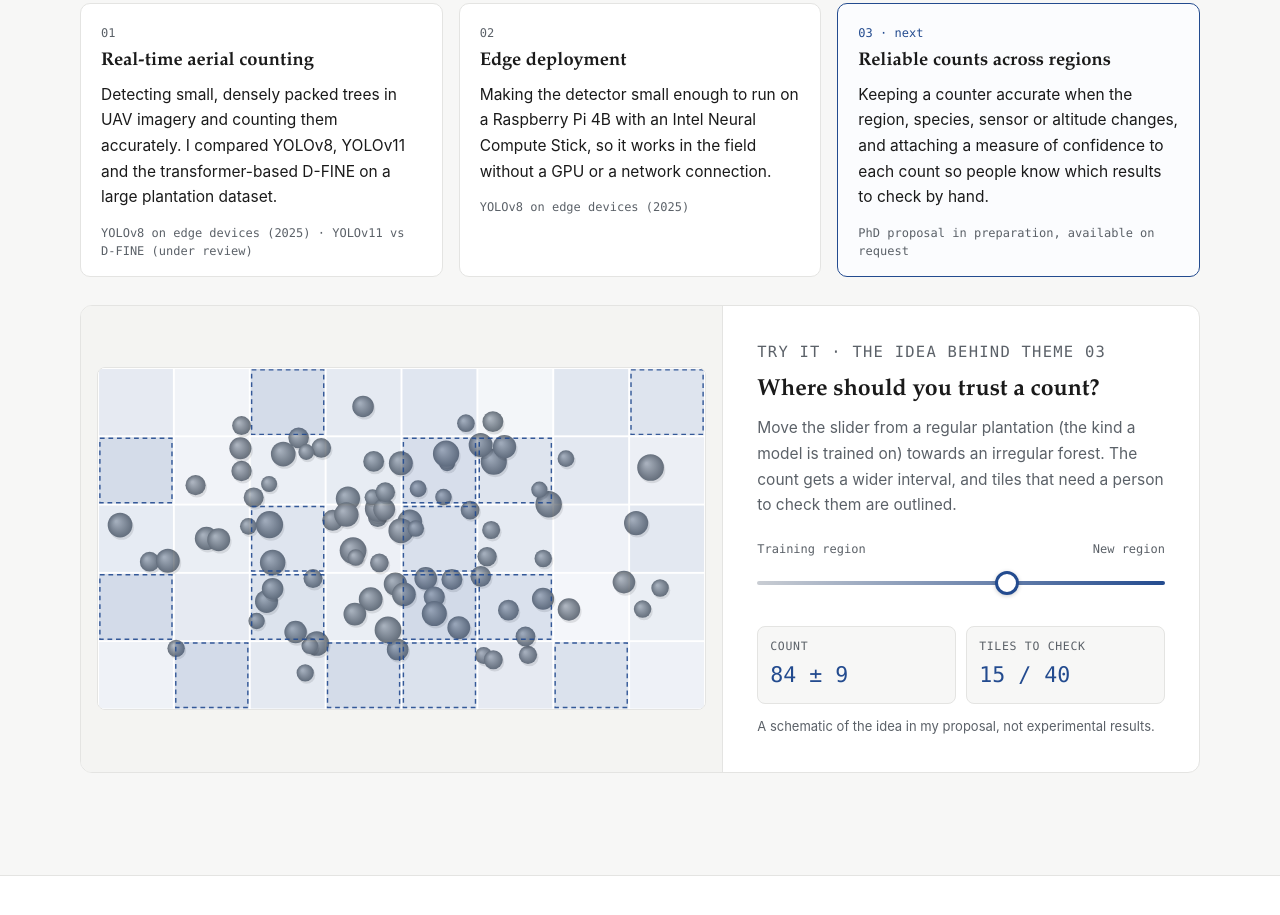
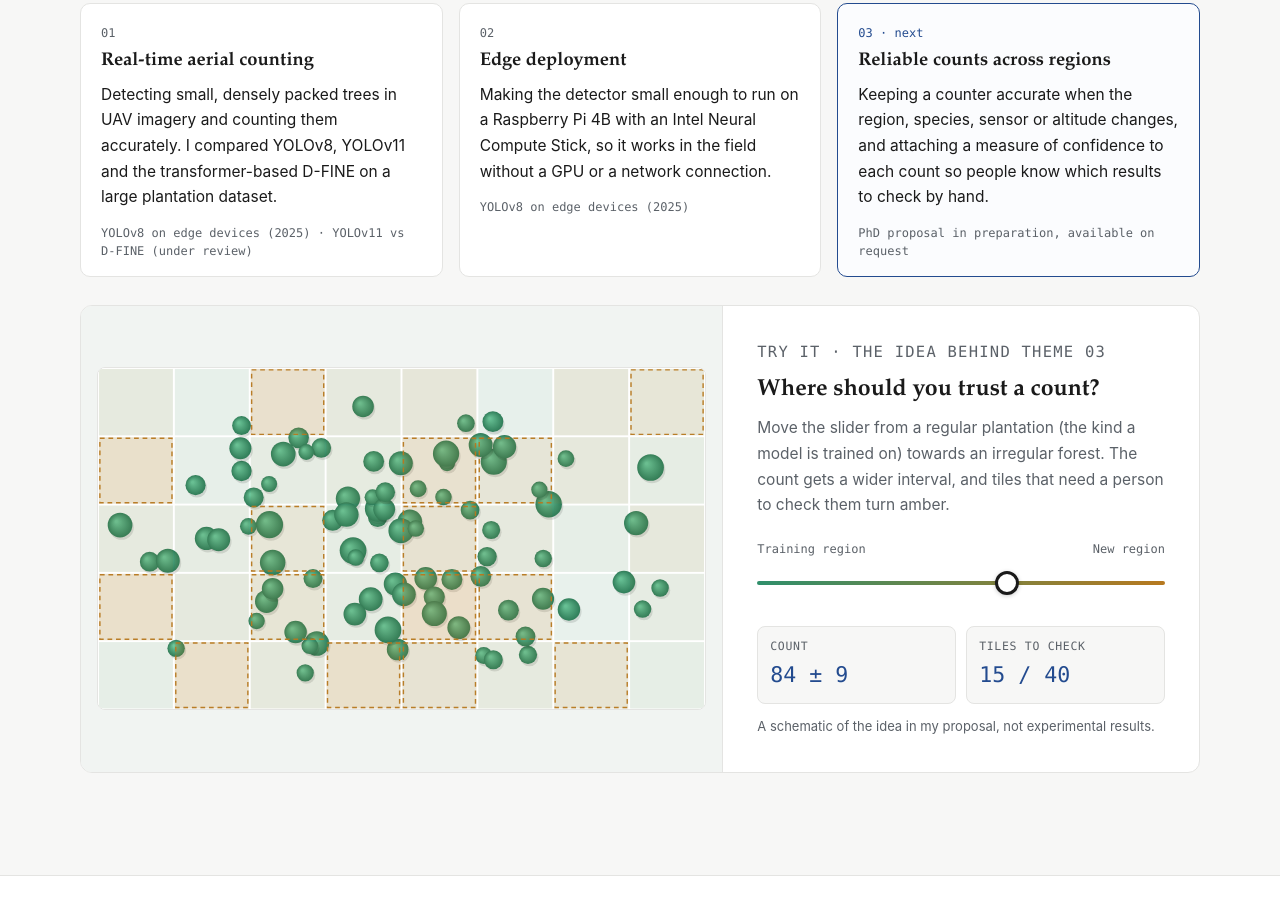
Before and after one commit to FarhAnonymous/farhanonymous.github.io, a plain HTML site: page index.html in a window 1280 px wide. Shown: the part 1833-2748 px from the top of the page. Drawn offline with Linux system fonts and the light colour scheme; animation ran at ten frames a second.

Commit message:
Add files via upload

```diff
--- a/index.html
+++ b/index.html
@@ -141,7 +141,7 @@
       <div class="lab-ctrl">
         <p class="eyebrow mono">Try it · the idea behind theme 03</p>
         <h3>Where should you trust a count?</h3>
-        <p>Move the slider from a regular plantation (the kind a model is trained on) towards an irregular forest. The count gets a wider interval, and tiles that need a person to check them are outlined.</p>
+        <p>Move the slider from a regular plantation (the kind a model is trained on) towards an irregular forest. The count gets a wider interval, and tiles that need a person to check them turn amber.</p>
 
         <label class="slider" for="shift">
           <span class="slider-row mono"><span>Training region</span><span>New region</span></span>
--- a/script.js
+++ b/script.js
@@ -46,13 +46,13 @@
         a = rot + i * 6.2832 / n;
         len = r * (0.88 + 0.14 * ((i * 7) % 3) / 2);
         bend = (i % 2 ? 0.28 : -0.28);
-        l = strong ? (34 + (i % 3) * 7 + tone * 6) : (82 + (i % 3) * 3 + tone * 3);
-        c.strokeStyle = "hsl(215,6%," + l + "%)";
+        l = strong ? (26 + (i % 3) * 6 + tone * 5) : (82 + (i % 3) * 3 + tone * 3);
+        c.strokeStyle = strong ? "hsl(" + (148 + tone * 10) + ",48%," + l + "%)" : "hsl(215,6%," + l + "%)";
         c.beginPath(); c.moveTo(0, 0);
         c.quadraticCurveTo(Math.cos(a + bend) * len * 0.55, Math.sin(a + bend) * len * 0.55, Math.cos(a) * len, Math.sin(a) * len);
         c.stroke();
       }
-      c.fillStyle = strong ? "#9aa1a9" : "#d7dadd"; c.beginPath(); c.arc(0, 0, r * 0.14, 0, 6.2832); c.fill();
+      c.fillStyle = strong ? "#5fc79a" : "#d7dadd"; c.beginPath(); c.arc(0, 0, r * 0.14, 0, 6.2832); c.fill();
       c.restore();
     }
 
@@ -70,7 +70,7 @@
       var lc = layer.getContext("2d"), lc2 = layer2.getContext("2d");
       lc.scale(dpr, dpr); lc2.scale(dpr, dpr);
       lc.fillStyle = "#fafaf9"; lc.fillRect(0, 0, W, H);
-      lc2.fillStyle = "#f4f4f2"; lc2.fillRect(0, 0, W, H);
+      lc2.fillStyle = "#f1f5f2"; lc2.fillRect(0, 0, W, H);
 
       var rand = rng(11), rowH = sp * 0.87;
       var rows = Math.ceil(H / rowH) + 1, cols = Math.ceil(W / sp) + 1;
@@ -243,10 +243,10 @@
 
       for (var i = 0; i < N; i++) {
         var x = lerp(A[i].x, B[i].x, e), y = lerp(A[i].y, B[i].y, e), r = lerp(A[i].r, B[i].r, e);
-        ctx.fillStyle = "rgba(0,0,0,0.10)"; ctx.beginPath(); ctx.arc(x + 1.5, y + 2.5, r, 0, 6.2832); ctx.fill();
+        ctx.fillStyle = "rgba(0,0,0,0.12)"; ctx.beginPath(); ctx.arc(x + 1.5, y + 2.5, r, 0, 6.2832); ctx.fill();
         var g = ctx.createRadialGradient(x - r * 0.3, y - r * 0.3, 1, x, y, r);
-        g.addColorStop(0, "#b4bac1");
-        g.addColorStop(1, "#6b727a");
+        g.addColorStop(0, "#6cc79b");
+        g.addColorStop(1, "#2c7a57");
         ctx.fillStyle = g; ctx.beginPath(); ctx.arc(x, y, r, 0, 6.2832); ctx.fill();
       }
 
@@ -254,11 +254,12 @@
       for (var ty = 0; ty < TY; ty++) for (var tx = 0; tx < TX; tx++) {
         var rel = clamp(0.97 - s * (0.12 + 0.82 * noise[ty * TX + tx]), 0, 1);
         var w = clamp((0.97 - rel) / 0.6, 0, 1);             // 0 = reliable, 1 = check
-        ctx.fillStyle = "rgba(35,75,143," + (0.02 + 0.2 * w) + ")";
+        var rr = Math.round(lerp(47, 183, w)), gg = Math.round(lerp(143, 121, w)), bb = Math.round(lerp(107, 31, w));
+        ctx.fillStyle = "rgba(" + rr + "," + gg + "," + bb + "," + (0.10 + 0.16 * w) + ")";
         ctx.fillRect(tx * tw + 1, ty * th + 1, tw - 2, th - 2);
         if (rel < 0.6) {
           bad++;
-          ctx.strokeStyle = "rgba(35,75,143,0.9)"; ctx.lineWidth = 1.5; ctx.setLineDash([5, 4]);
+          ctx.strokeStyle = "rgba(183,121,31,0.95)"; ctx.lineWidth = 1.5; ctx.setLineDash([5, 4]);
           ctx.strokeRect(tx * tw + 2, ty * th + 2, tw - 4, th - 4); ctx.setLineDash([]);
         }
       }
--- a/style.css
+++ b/style.css
@@ -12,6 +12,8 @@
   --line-strong: #cfcfcc;
   --accent: #234b8f;      /* links, highlights, detection boxes */
   --accent-soft: #e8eef8;
+  --leaf: #2f8f6b;        /* plantation green: trees and reliable tiles */
+  --amber: #b7791f;       /* tiles that need a manual check */
   --wrap: 1120px;
   --narrow: 820px;
   --serif: "Iowan Old Style", "Palatino Linotype", Palatino, "Book Antiqua", Georgia, serif;
@@ -175,7 +177,7 @@ h3 { font-size: 1.15rem; line-height: 1.3; }
   margin-top: 28px; display: grid; grid-template-columns: minmax(0, 1.35fr) minmax(0, 1fr); gap: 0;
   background: var(--card); color: var(--ink); border: 1px solid var(--line); border-radius: 12px; overflow: hidden;
 }
-.lab-view { padding: 16px; background: #f4f4f2; display: flex; align-items: center; border-right: 1px solid var(--line); }
+.lab-view { padding: 16px; background: #f1f4f2; display: flex; align-items: center; border-right: 1px solid var(--line); }
 #lab { display: block; flex: 1 1 auto; width: 100%; height: auto; aspect-ratio: 16 / 9; border-radius: 8px; background: #fff; border: 1px solid var(--line); }
 .lab-ctrl { padding: clamp(20px, 3vw, 34px); display: flex; flex-direction: column; justify-content: center; }
 .lab-ctrl h3 { font-size: 1.45rem; margin-bottom: 10px; }
@@ -183,10 +185,10 @@ h3 { font-size: 1.15rem; line-height: 1.3; }
 .slider { display: block; margin: 8px 0 18px; }
 .slider-row { display: flex; justify-content: space-between; font-size: 12px; color: var(--muted); margin-bottom: 8px; }
 input[type="range"] { -webkit-appearance: none; appearance: none; width: 100%; height: 32px; background: transparent; cursor: pointer; margin: 0; }
-input[type="range"]::-webkit-slider-runnable-track { height: 4px; border-radius: 99px; background: linear-gradient(90deg, #c9cdd3, var(--accent)); }
-input[type="range"]::-moz-range-track { height: 4px; border-radius: 99px; background: linear-gradient(90deg, #c9cdd3, var(--accent)); }
-input[type="range"]::-webkit-slider-thumb { -webkit-appearance: none; width: 24px; height: 24px; margin-top: -10px; border-radius: 50%; background: #fff; border: 3px solid var(--accent); box-shadow: 0 1px 4px rgba(0, 0, 0, 0.2); }
-input[type="range"]::-moz-range-thumb { width: 16px; height: 16px; border-radius: 50%; background: #fff; border: 3px solid var(--accent); }
+input[type="range"]::-webkit-slider-runnable-track { height: 4px; border-radius: 99px; background: linear-gradient(90deg, var(--leaf), var(--amber)); }
+input[type="range"]::-moz-range-track { height: 4px; border-radius: 99px; background: linear-gradient(90deg, var(--leaf), var(--amber)); }
+input[type="range"]::-webkit-slider-thumb { -webkit-appearance: none; width: 24px; height: 24px; margin-top: -10px; border-radius: 50%; background: #fff; border: 3px solid var(--ink); box-shadow: 0 1px 4px rgba(0, 0, 0, 0.2); }
+input[type="range"]::-moz-range-thumb { width: 16px; height: 16px; border-radius: 50%; background: #fff; border: 3px solid var(--ink); }
 .readout { display: grid; grid-template-columns: 1fr 1fr; gap: 10px; margin: 0 0 12px; }
 .readout div { background: var(--bg-soft); border: 1px solid var(--line); border-radius: 8px; padding: 10px 12px; }
 .readout dt { font-size: 11.5px; color: var(--muted); text-transform: uppercase; letter-spacing: 0.06em; }
```
